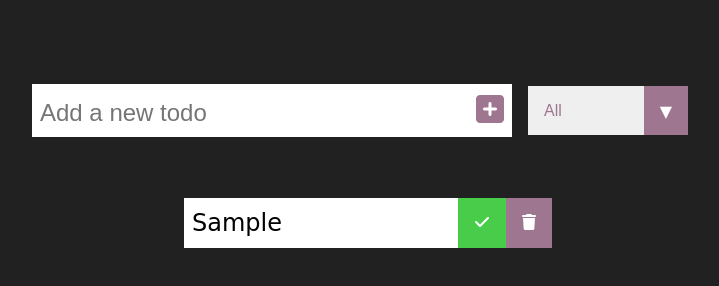
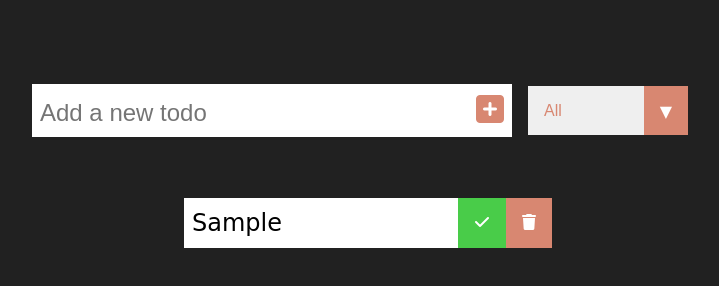
Before and after one commit to alashqan/Todo-App, a plain HTML site: page index.html in a window 1280 px wide. Both pictures are taken after typing "Sample" into the empty fields and a click on the button 762 px from the left and 240 px from the top of the page. Shown: the part 130-416 px from the top of the page, without its empty margins (272-991 px from the left). Drawn offline with Linux system fonts and the light colour scheme.

Commit message:
Update styles.css

```diff
--- a/styles.css
+++ b/styles.css
@@ -5,8 +5,6 @@
 }
 
 body{
-    /* background-image: linear-gradient(50deg, #9e768f, #9fa4c4); */
-    background-color: #393E46;
     background-color: #212121;
     color: white;
     font-family: Cursive, 'Poppins', sans-serif;
@@ -37,7 +35,7 @@ input::placeholder{
 }
 
 form button{
-    color: #9e768f;
+    color: #d88771;
     background: white;
     cursor: pointer;
     transition: all 0.5s ease-in;
@@ -45,7 +43,6 @@ form button{
 
 form button:hover{
     background: #d88771;
-    background: #9e768f;
     color: white;
 }
 
@@ -78,7 +75,7 @@ form button:hover{
 
 .trash-btn,
 .complete-btn{
-    background: #9e768f;
+    background: #d88771;
     color: white;
     border: none;
     padding: 1rem;
@@ -124,7 +121,7 @@ select{
 }
 
 select{
-    color: #9e768f;
+    color: #d88771;
     width: 10rem;
     cursor: pointer;
     padding: 1rem;
@@ -134,7 +131,7 @@ select{
 .select::after{
     content: "\25BC";
     position: absolute;
-    background: #9e768f;
+    background: #d88771;
     top: 0;
     right: 0;
     padding: 1rem;
@@ -145,5 +142,5 @@ select{
 .select:hover::after{
     border-radius: 10px;
     background: white;
-    color: #9e768f;
+    color: #d88771;
 }
```
